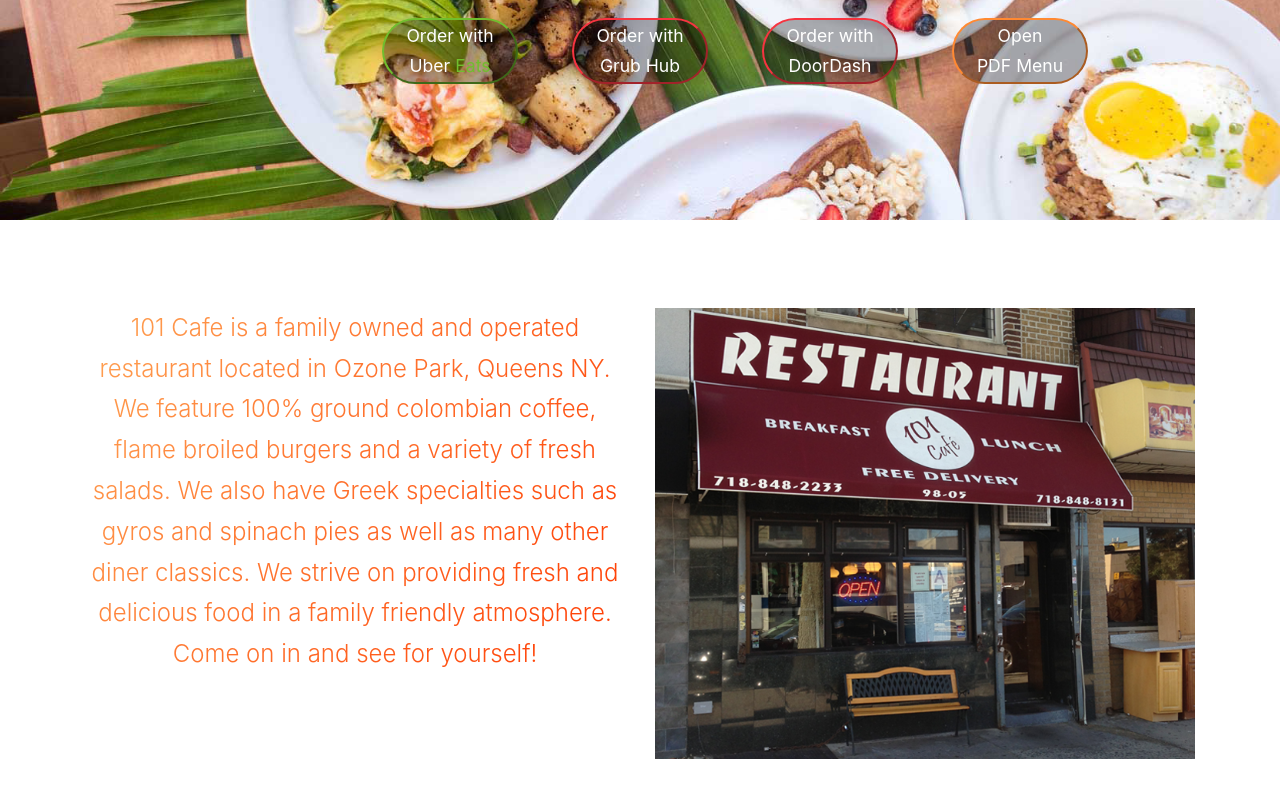
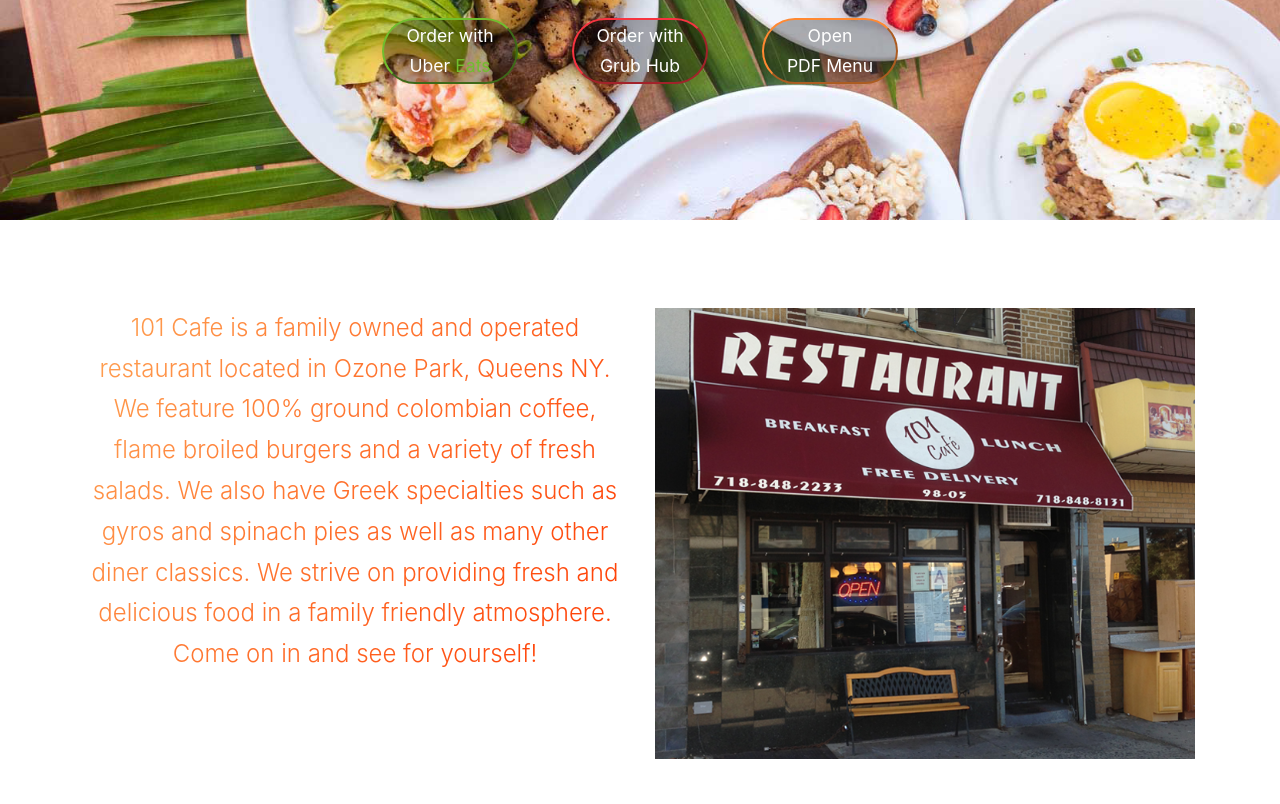
Before and after one commit to christopher-zaman/101Cafe, a plain HTML site: page index.html in a window 1280 px wide. Shown: the part 70-874 px from the top of the page. Drawn offline with Linux system fonts and the light colour scheme; grey boxes are pictures that could not be loaded; a web font is replaced by a local one.

Commit message:
remove wrong doordash

```diff
--- a/index.html
+++ b/index.html
@@ -102,17 +102,19 @@
 
 
             </div>
-            <div class="col-md-2">
-              <button class="door-dash-styles"><a
-                  href="https://www.doordash.com/store/cafe-101-new-york-705924/"
-                  target="_blank">Order with <br><span class="delivery-color">DoorDash</span></a></button>
 
-
-            </div>
             <div class="col-md-2">
               <button class="pdf-styles"><a
                   href="101CafeMenu.pdf"
                   target="_blank">Open <br>PDF <span class="">Menu</span></a></button>
+
+          </div>
+
+          <div class="col-md-2">
+            <!--<button class="door-dash-styles"><a
+                            href="https://www.doordash.com/store/cafe-101-new-york-705924/"
+                            target="_blank">Order with <br><span class="delivery-color">DoorDash</span></a></button>-->
+
 
           </div>
         <!-- <div class="col-md-8 section-heading">
```
